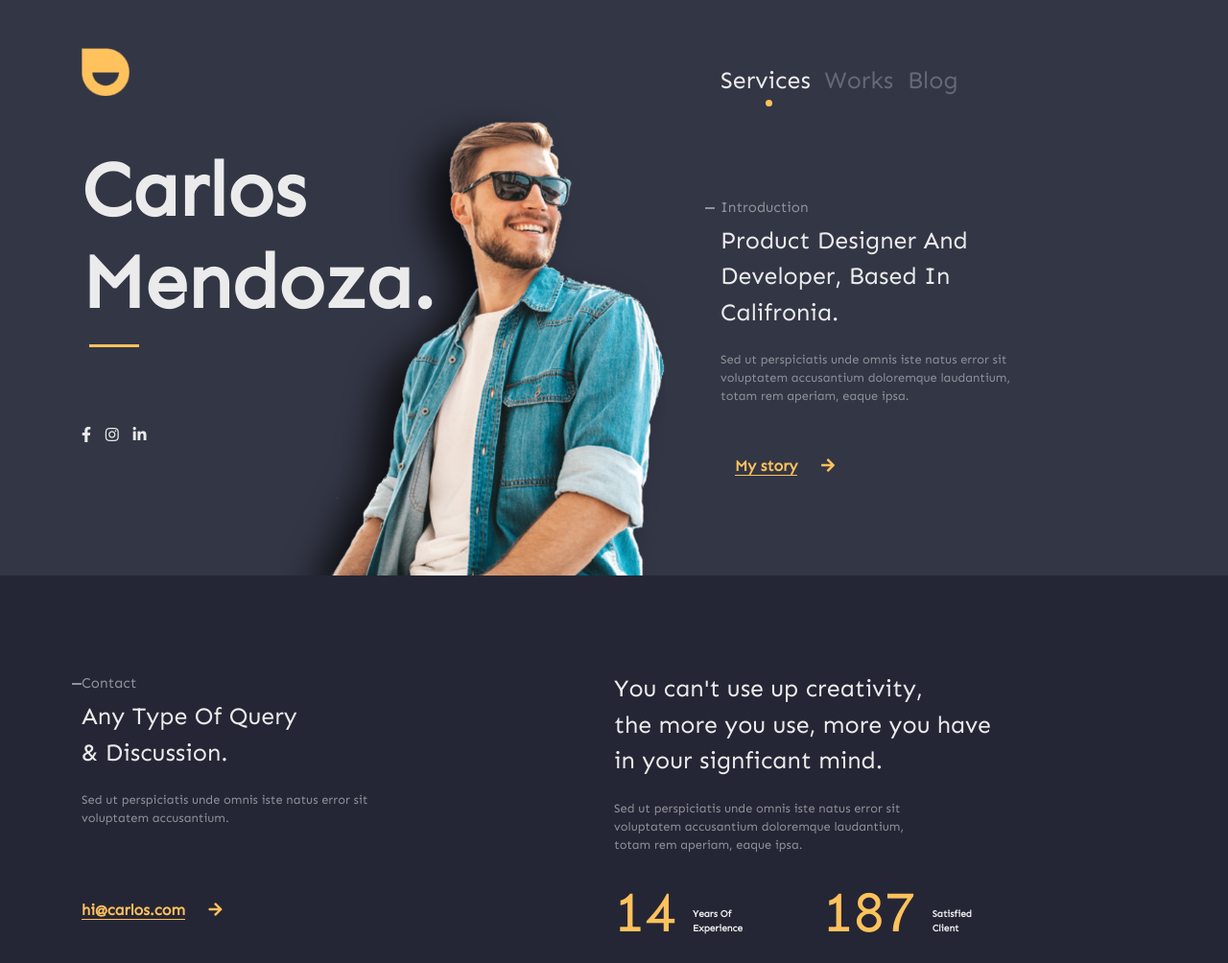
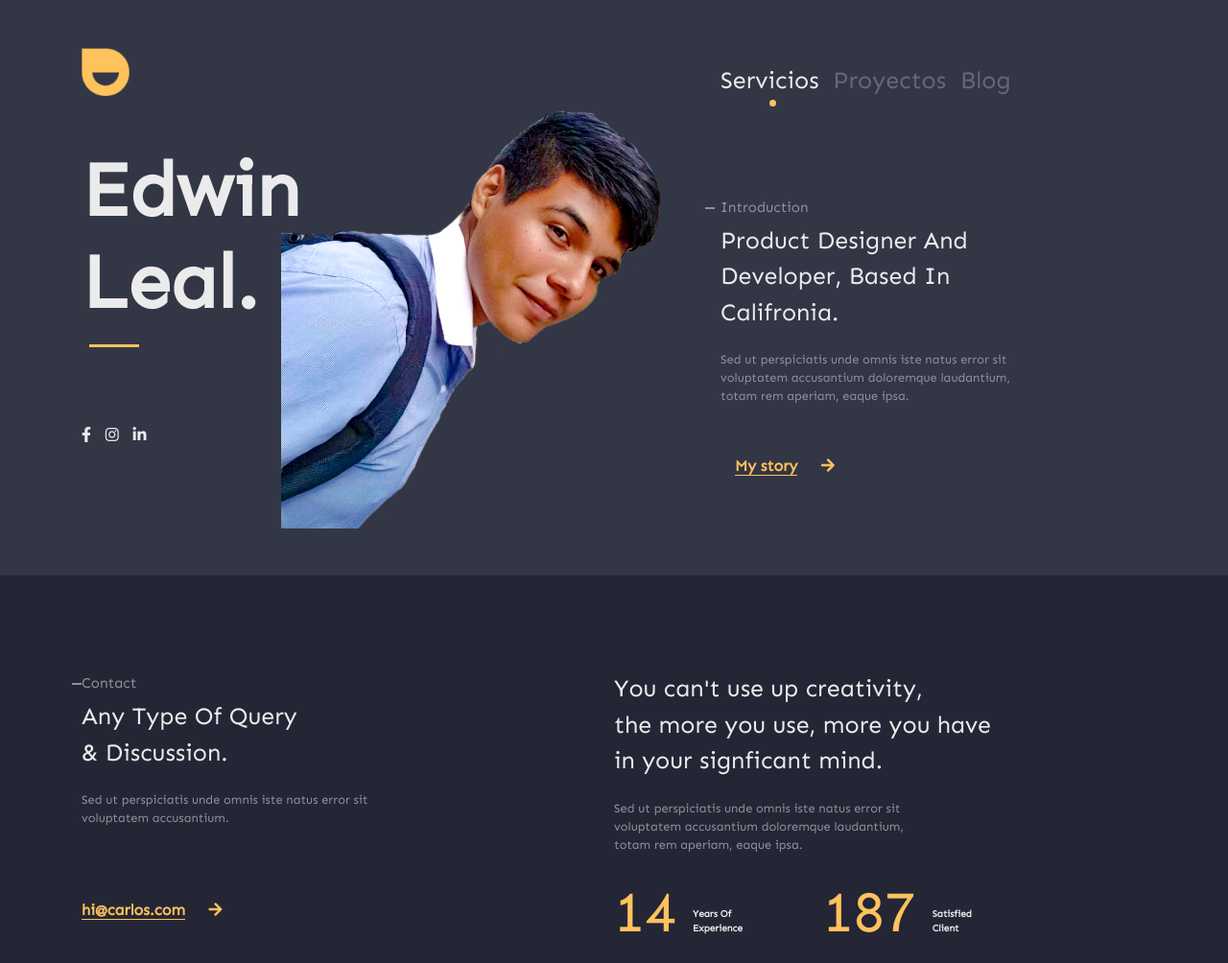
Before and after one commit to EdwinLG/portafolio, a plain HTML site: page index.html in a window 1280 px wide. Shown: the top 1004 px of the page at 96% size. Drawn offline with Linux system fonts and the light colour scheme.

Commit message:
cambio de imagenes y cambio del texto inicial de la pagina

```diff
--- a/index.html
+++ b/index.html
@@ -16,7 +16,7 @@
         <link rel="stylesheet" href="https://fonts.googleapis.com/css?family=Sen&display=swap"><!-- font css file -->
         <link rel="stylesheet" href="css/animate.min.css"><!-- wow plugin css file -->
         <link rel="stylesheet" href="css/style.css"><!-- main style for site css file -->
-        <link rel="icon" href="images/favicon.ico"><!-- favicon img -->
+        <link rel="icon" href="images/flash.ico"><!-- favicon img -->
         <!-- end css files -->
     </head>
     <body>
@@ -26,14 +26,14 @@
                 <!-- start brand -->
                 <section class="brand">
                     <img src="images/emotion.png" class="wow bounceIn"><!-- logo img -->
-                    <h1 class="wow fadeInRight">Carlos<br>Mendoza.</h1><!-- main header for site -->
+                    <h1 class="wow fadeInRight">Edwin<br>Leal.</h1><!-- main header for site -->
                     <ul class="social-links"><!-- social media links -->
                         <li><a href="#"><i class="fab fa-facebook-f wow fadeInRight"></i></a></li>
                         <li><a href="#"><i class="fab fa-instagram wow fadeInRight"></i></a></li>
                         <li><a href="#"><i class="fab fa-linkedin-in wow fadeInRight"></i></a></li>
                     </ul>
                     <div class="brand-img wow fadeInUp"><!-- man img -->
-                        <img src="images/brand.png">
+                        <img src="images/me.png">
                     </div>
                 </section>
                 <!-- end brand -->
@@ -42,10 +42,10 @@
                     <!-- start navbar -->
                     <ul>
                         <li class=" wow fadeInLeft">
-                            <a href="#" class="active">services</a>
+                            <a href="#" class="active">Servicios</a>
                         </li>
                         <li class=" wow fadeInLeft">
-                            <a href="#works"data-scroll="works">works</a>
+                            <a href="#works"data-scroll="works">Proyectos</a>
                         </li>
                         <li class=" wow fadeInLeft">
                             <a href="#blog" data-scroll="blog">blog</a>
```
Also changed, not shown: images/flash.ico (added), images/icon.ico (added), images/me.png (added).
